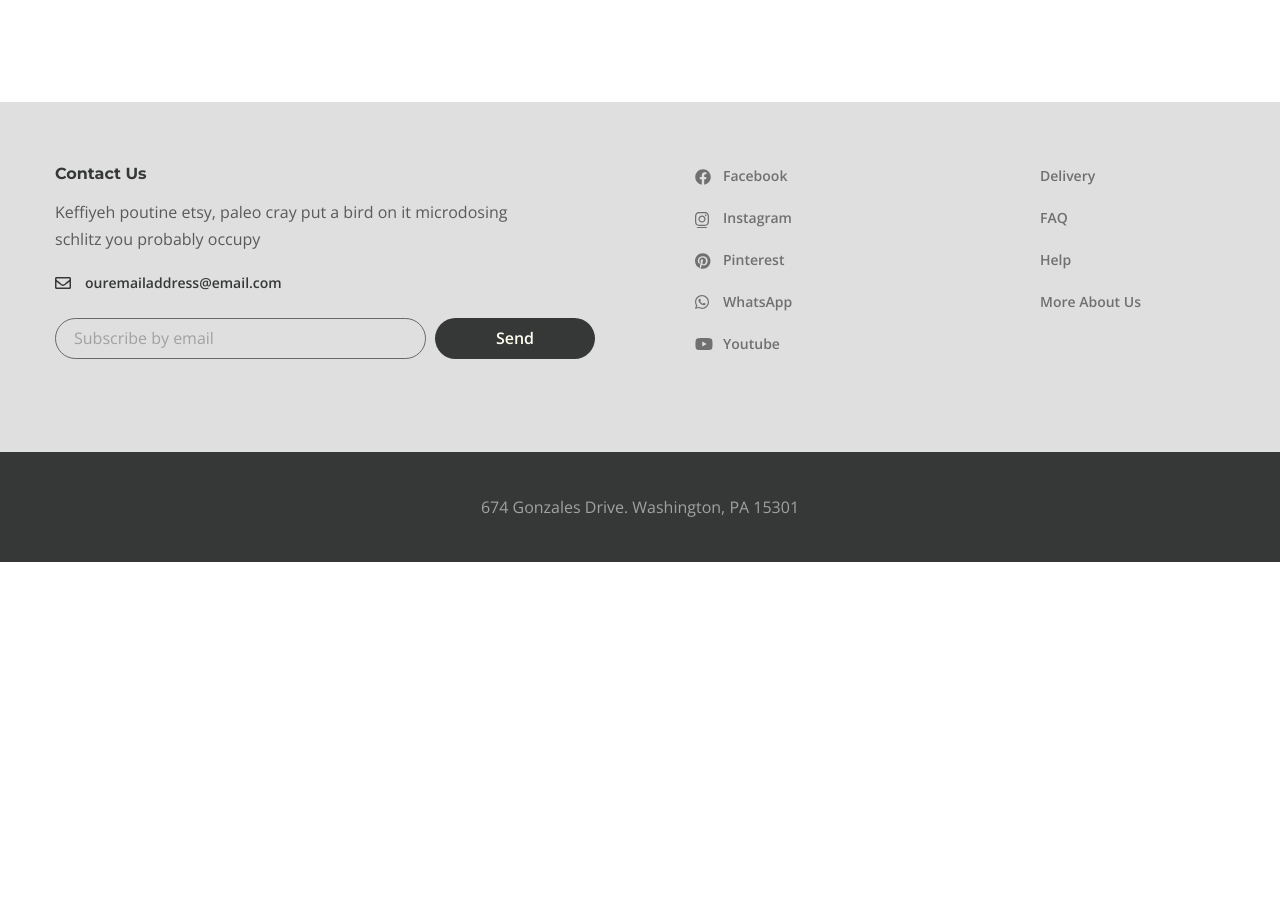
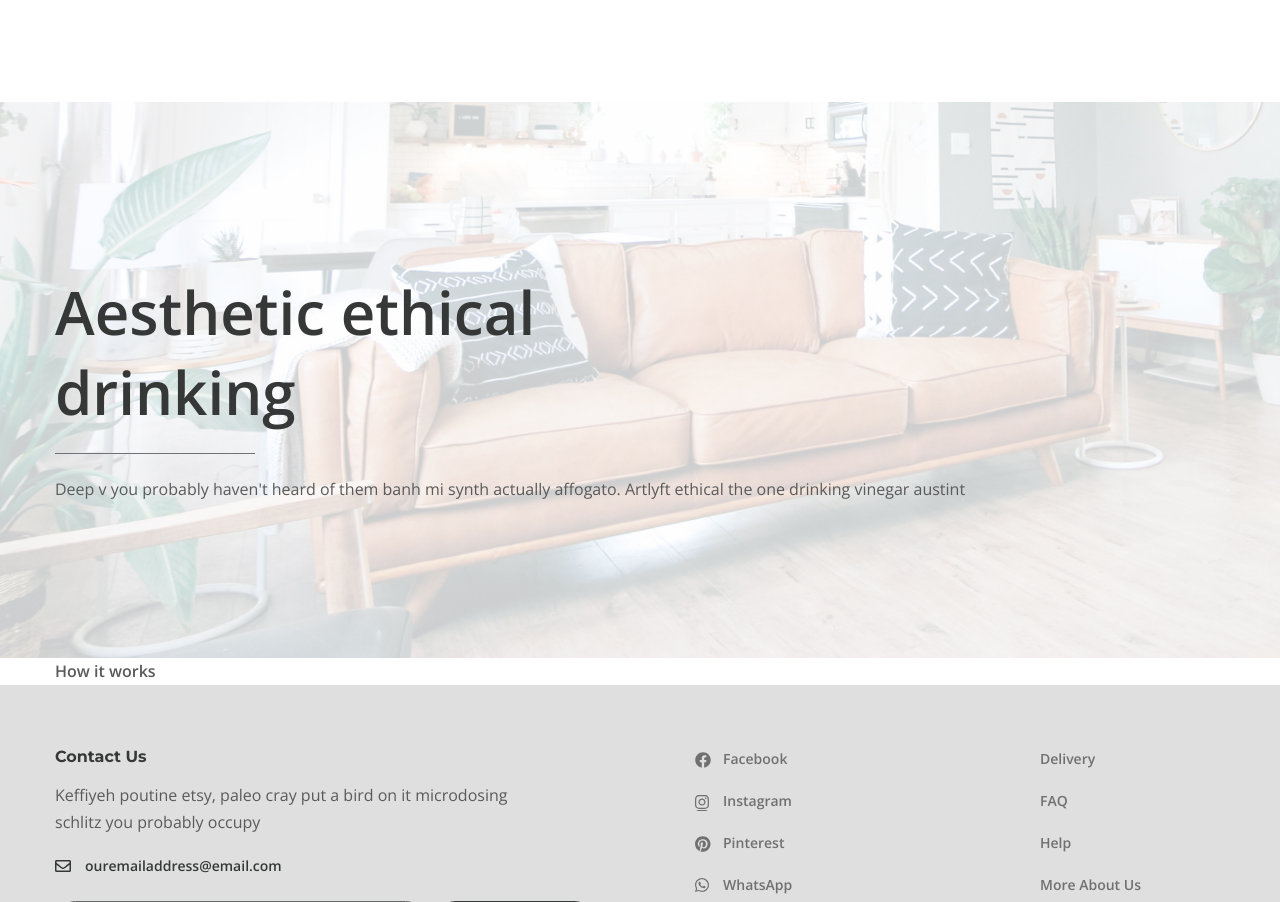
Before and after one commit to dunaevskiypt/desire_shop, a website: page app/index.html in a window 1280 px wide. Shown: the part 1615-2517 px from the top of the page. Before the commit the page ends 2177 px from the top, so only its background shows below. Drawn offline with nearby package versions, Linux system fonts and the light colour scheme.

Commit message:
section_works

```diff
--- a/app/index.html
+++ b/app/index.html
@@ -214,6 +214,20 @@
             </div>
           </div>
         </section>
+        <section class="decor">
+          <div class="container">
+            <h2 class="decor__title">Aesthetic ethical drinking</h2>
+            <p class="decor__text">
+              Deep v you probably haven't heard of them banh mi synth actually
+              affogato. Artlyft ethical the one drinking vinegar austint
+            </p>
+          </div>
+        </section>
+        <section class="works-path">
+          <div class="container">
+            <h3 class="works-path__title">How it works</h3>
+          </div>
+        </section>
       </main>
       <footer class="footer">
         <div class="footer__content">
--- /dev/null
+++ b/app/scss/blocks/decor.scss
@@ -0,0 +1,28 @@
+.decor {
+  padding: 170px 0px 155px;
+  background-image: url(../../images/decor-bg.jpg);
+  background-size: cover;
+  background-repeat: no-repeat;
+
+  &__title {
+    max-width: 730px;
+    color: $title;
+    font-size: 60px;
+    line-height: 80px;
+    padding-bottom: 22px;
+    margin-bottom: 22px;
+    position: relative;
+    &::after {
+      content: "";
+      position: absolute;
+      left: 0;
+      width: 200px;
+      height: 1px;
+      bottom: 0;
+      background-color: #6d7278;
+    }
+  }
+  &__text {
+    min-width: 540px;
+  }
+}
--- a/app/scss/style.scss
+++ b/app/scss/style.scss
@@ -8,6 +8,7 @@
 @import "./blocks/rightside-menu.scss";
 @import "./blocks/section-top.scss";
 @import "./blocks/section-collection.scss";
+@import "./blocks/decor.scss";
 
 /* Default Styles */
 *,
```
Also changed, not shown: app/css/style.min.css, app/images/decor-bg.jpg (added).
